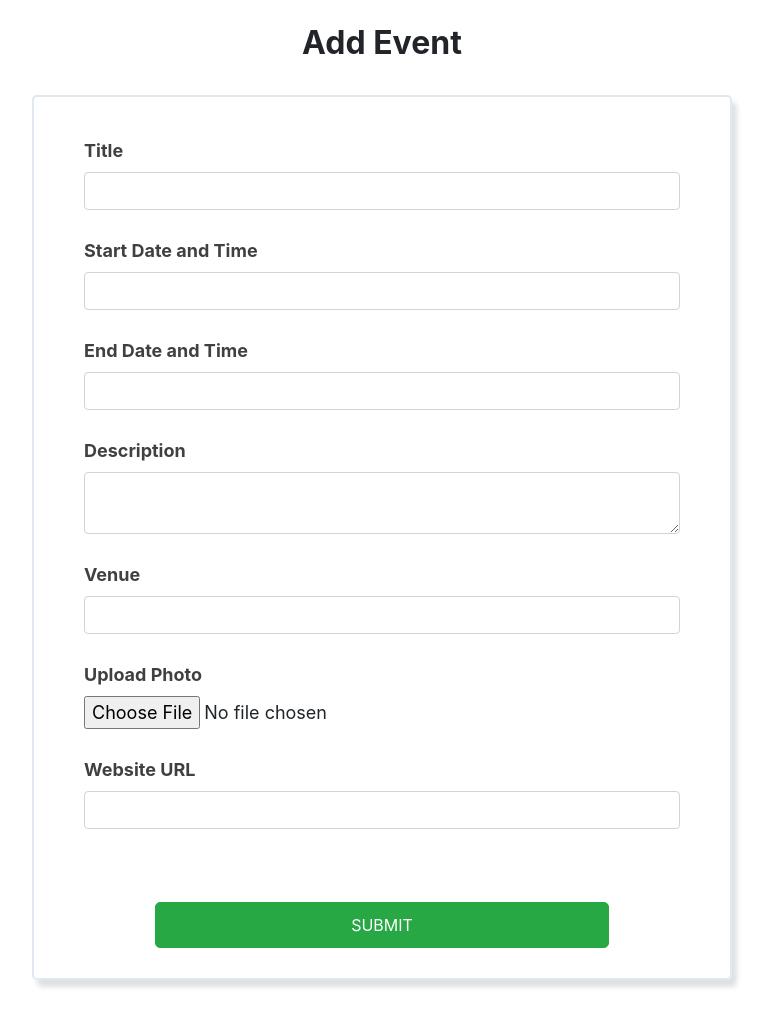
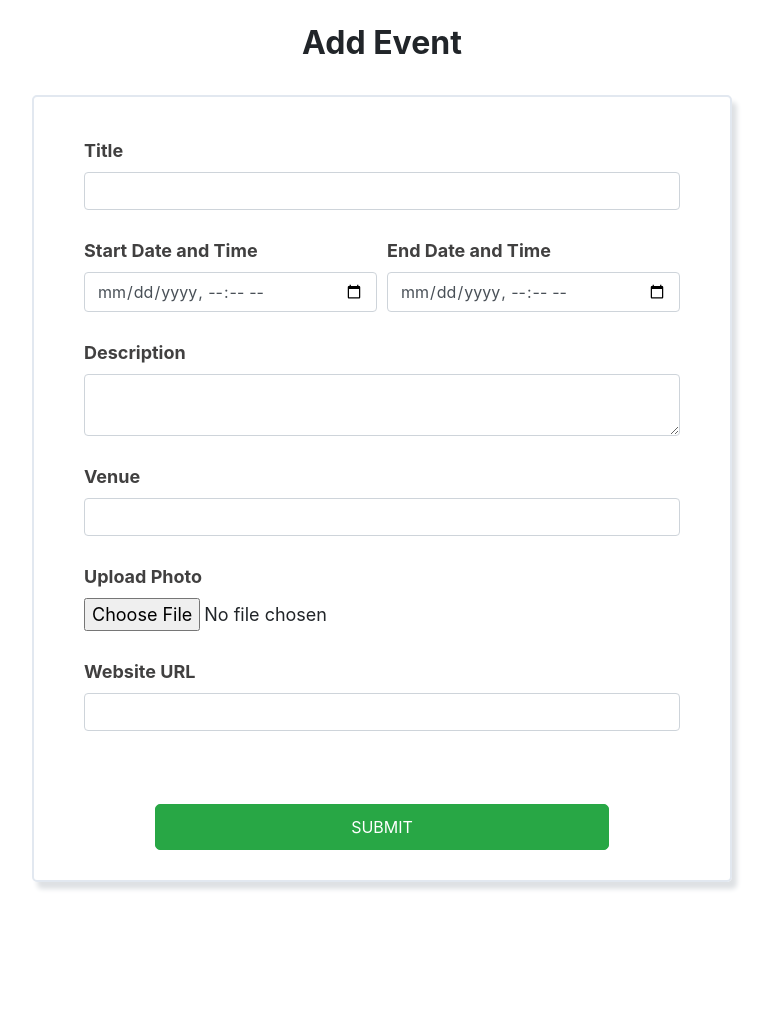
Before and after one commit to chrismartin4/scrum-cycle-8-flask-demo, a Flask app: page /addevent in a window 1280 px wide. Shown: the part 56-1086 px from the top of the page, without its empty margins (258-1027 px from the left). After the commit the page ends 946 px from the top, so only its background shows below. Run offline with Flask 2, Linux system fonts and the light colour scheme; some libraries are stand-ins or nearby versions.

Commit message:
fixed start and end date fields

```diff
--- a/app/templates/addevent.html
+++ b/app/templates/addevent.html
@@ -11,11 +11,17 @@
                 {{ form.title.label(class="form-label") }} <br>
                 {{ form.title(class="form-control") }} <br>
 
-                {{ form.start_date.label(class="form-label") }} <br>
-                {{ form.start_date(class="form-control") }} <br>
+                <div class = "form-row">
+                    <div class = "col">
+                        {{ form.start_date.label(class="form-label") }} <br>
+                        {{ form.start_date(class="form-control", type="datetime-local") }} <br>
+                    </div>
 
-                {{ form.end_date.label(class="form-label") }} <br>
-                {{ form.end_date(class="form-control") }} <br>
+                    <div class = "col">
+                        {{ form.end_date.label(class="form-label") }} <br>
+                        {{ form.end_date(class="form-control", type="datetime-local") }} <br>
+                    </div>
+                </div>
 
                 {{ form.desc.label(class="form-label") }} <br>
                 {{ form.desc(class="form-control") }} <br>
```
